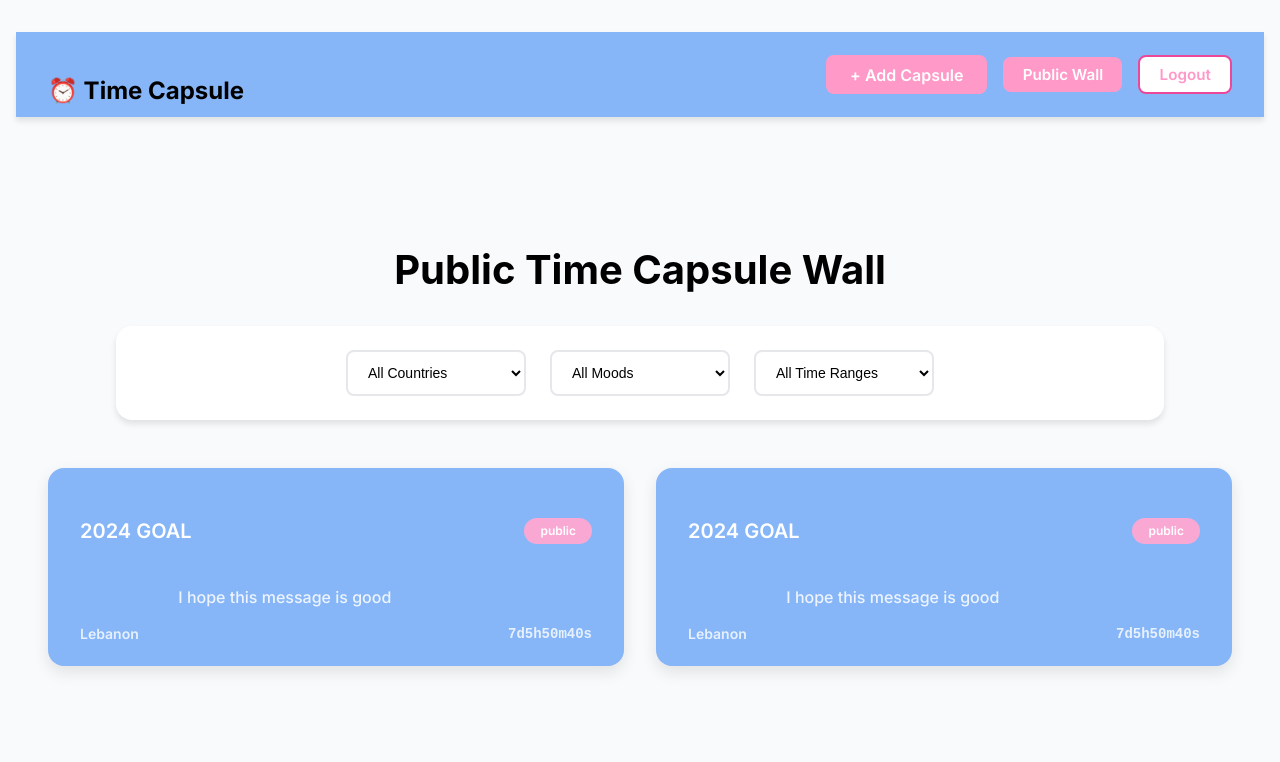
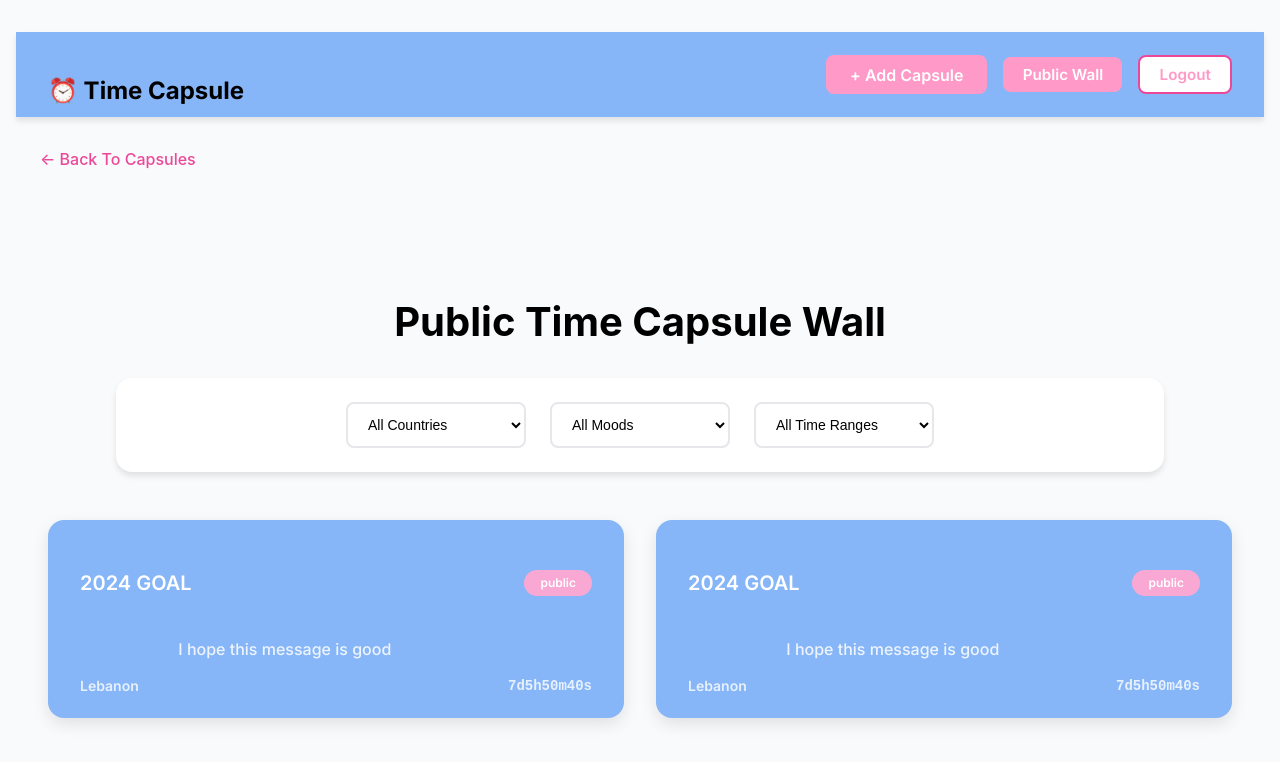
Before and after one commit to HadiHD17/Time-Capsule-Client, a React (Create React App) app: page /Public in a window 1280 px wide. Shown: the top 762 px of the page. Built offline with nearby package versions, Linux system fonts and the light colour scheme.

Commit message:
solved a design issue

```diff
--- a/src/pages/PublicWallPage.jsx
+++ b/src/pages/PublicWallPage.jsx
@@ -35,12 +35,14 @@ const PublicWallPage = () => {
   return (
     <div className='Public-Wall'>
         <NavBar/>
+        <div className="wall-header">
         <div className='back'>
             <h4>
                 <Link to ="/Dashboard">← Back To Capsules</Link>
             </h4>
         </div>
         <h1>Public Time Capsule Wall</h1>
+        </div>
         <div className='Filters'>
             <select id="Country" className='Country-filter' name='Country' onChange={(e) => setCountry(e.target.value)}>
                 <option value="">All Countries</option>
--- a/src/styles/PublicWall.css
+++ b/src/styles/PublicWall.css
@@ -8,10 +8,15 @@
 
 /* Back Button - Top Left */
 .back {
-    position: absolute;
-    top: 2rem;
-    left: 2rem;
+    margin-bottom: 1rem;
     z-index: 10;
+
+}
+.wall-header {
+    max-width: 1200px;
+    margin: 0 auto;
+    padding-top: 2rem;
+    text-align: center;
 }
 
 .back h4 {
```
